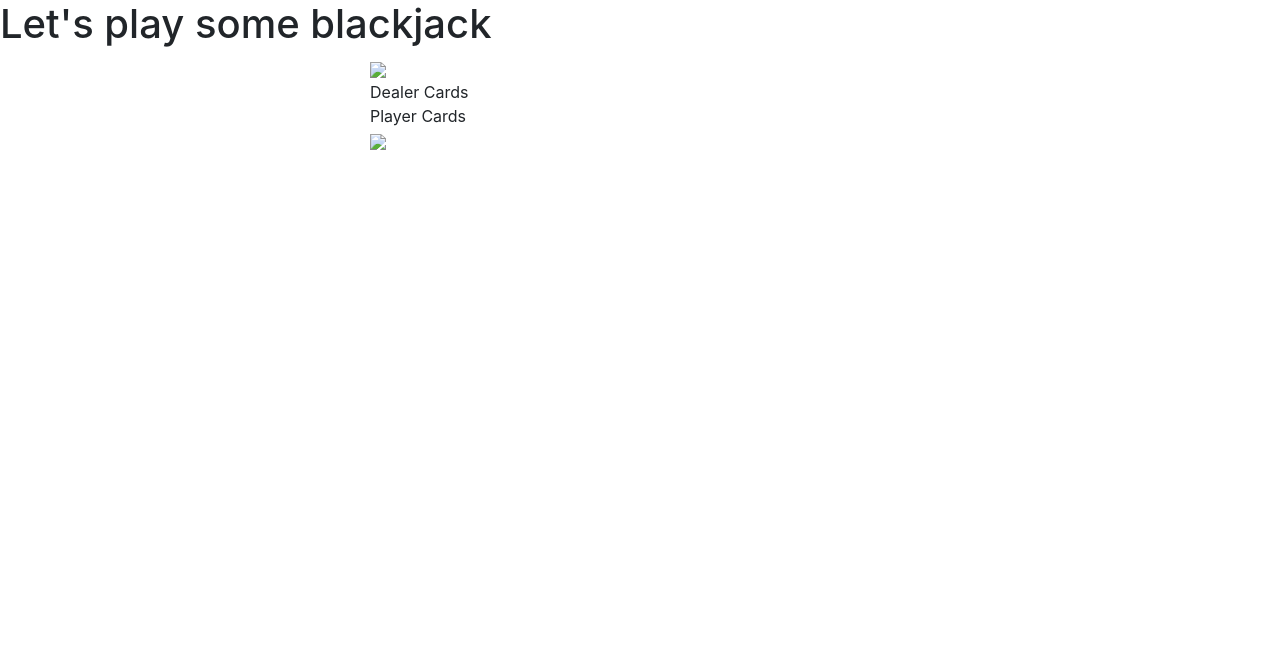
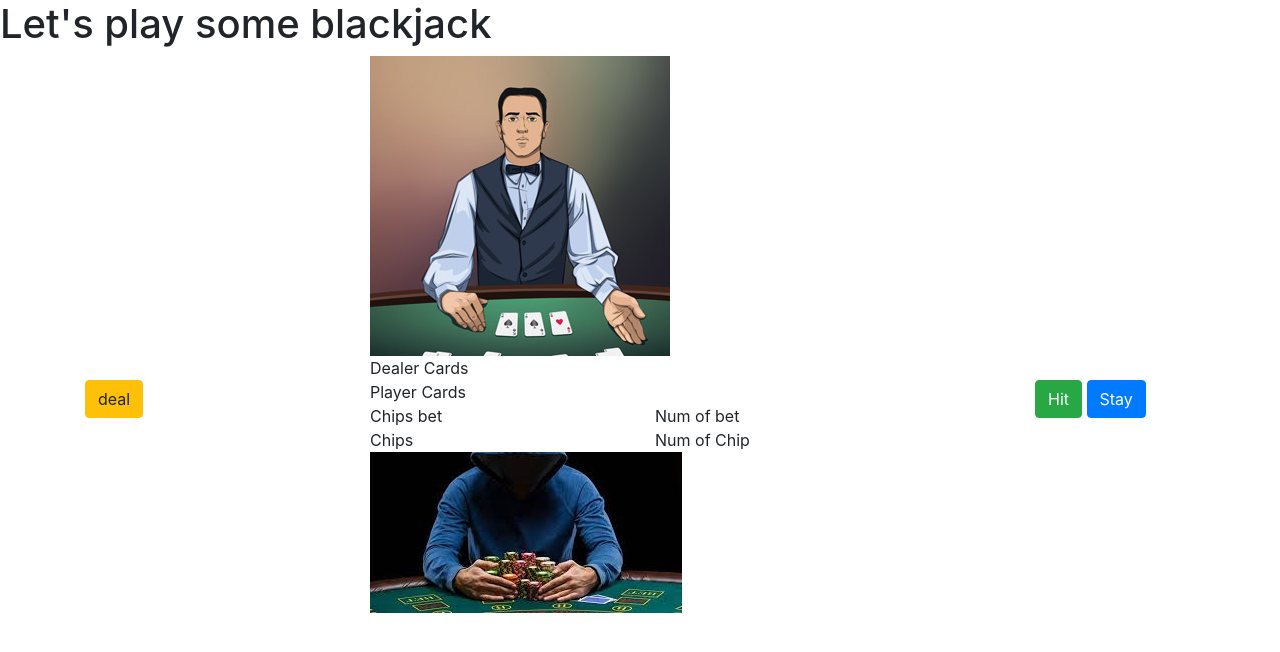
Before and after one commit to clarktyra/BlackJack-App, a plain HTML site: page index.html in a window 1280 px wide. Drawn offline with nearby package versions, Linux system fonts and the light colour scheme.

Commit message:
added buttons, images, and chip column areas

```diff
--- a/index.html
+++ b/index.html
@@ -19,7 +19,7 @@
     <div class="container" id="dealer">
         <div class="row">
             <div class="col-md-6 mx-auto">
-                <img src="placeholder">
+                <img src="./images/Professional-blackjack-dealer-at-a-blackjack-table.jpg">
                 <div id="dealerCards">Dealer Cards</div>
             </div>
 
@@ -27,10 +27,25 @@
     </div>
     <div class="container" id="player">
         <div class="row">
+            <div class="col-md-2">
+                <button type="button" class="btn btn-warning" id="dealRound">deal</button>
+            </div>
             <div class="col-md-6 mx-auto">
                 <div id="playerCards">Player Cards</div>
-                <img src="placeholder">
+                <div class="row">
+                        <div class="col-md-6" id="chipBetArea">Chips bet</div>
+                        <div class="col-md-6" id="chipBetValue">Num of bet</div>
+                </div>
+                <div class="row">
+                    <div class="col-md-6" id="chipArea">Chips</div>
+                    <div class="col-md-6" id="chipValue">Num of Chip</div>
+                </div>
+                <img src="./images/poker-player.jpeg">
             </div>
+            <div class="col-md-2">
+                    <button type="button" class="btn btn-success" id="playerHit">Hit</button>
+                    <button type="button" class="btn btn-primary" id="playerStay">Stay</button>
+                </div>
         </div>
     </div>
 
```
Also changed, not shown: images/Professional-blackjack-dealer-at-a-blackjack-table.jpg (added), images/poker-player.jpeg (added).
